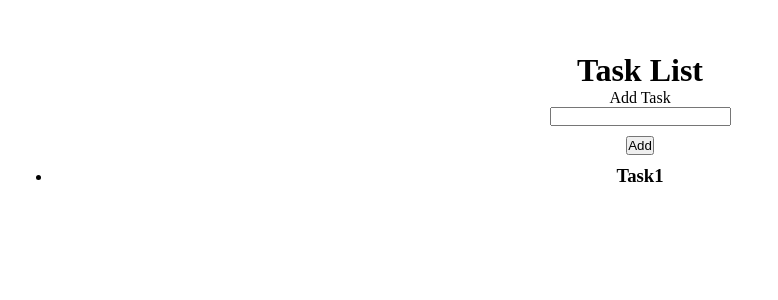
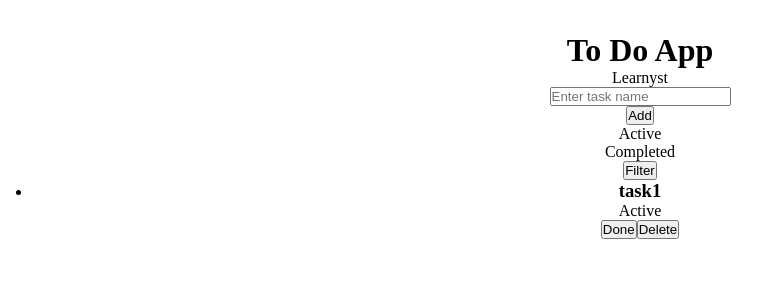
Before and after one commit to ayechico21/to-do-app, a React (Vite) app: page / in a window 1280 px wide. Shown: the top 300 px of the page, without its empty margins (0-778 px from the left). Built offline with nearby package versions, Linux system fonts and the light colour scheme.

Commit message:
added task related components

```diff
--- a/src/App.css
+++ b/src/App.css
@@ -16,22 +16,3 @@ html {
   padding: 2rem;
   text-align: center;
 }
-
-.wrapper {
-  padding: 20px;
-}
-
-.wrapper h3 {
-  text-transform: capitalize;
-}
-
-.wrapper form button {
-  margin: 10px 0;
-  cursor: pointer;
-}
-
-.wrapper ul button {
-  background: none;
-  border: none;
-  cursor: pointer;
-}
--- a/src/App.jsx
+++ b/src/App.jsx
@@ -1,44 +1,22 @@
 import "./App.css";
-import { useState } from "react";
-import { useDispatch, useSelector } from "react-redux";
-import { addTask } from "./store/tasks";
+
+import { useSelector } from "react-redux";
+import TaskList from "./components/TaskList";
+import Title from "./components/Title";
+import NewTask from "./components/NewTask";
+import TasksInfo from "./components/TaskInfo";
+
 function App() {
-  const [taskName, setTask] = useState("");
   const tasks = [...useSelector((state) => state.tasks)].sort((a, b) => {
     return a.name.toLowerCase() > b.name.toLowerCase() ? 1 : -1;
   });
-  const dispatch = useDispatch();
-  const handleSubmit = (event) => {
-    event.preventDefault();
-    dispatch(addTask(taskName));
-    setTask("");
-  };
 
   return (
     <div className="App">
-      <div className="wrapper">
-        <h1>Task List</h1>
-        <form onSubmit={handleSubmit}>
-          <label>
-            <p>Add Task</p>
-            <input
-              type="text"
-              onChange={(e) => setTask(e.target.value)}
-              value={taskName}
-            />
-          </label>
-          <div>
-            <button type="submit">Add</button>
-          </div>
-        </form>
-        <ul>
-          {tasks.map((task) => (
-            <li key={task.name}>
-              <h3>{task.name}</h3>
-            </li>
-          ))}
-        </ul>
-      </div>
+      <Title />
+      <NewTask />
+      <TasksInfo />
+      <TaskList tasks={tasks} />
     </div>
   );
 }
--- /dev/null
+++ b/src/components/NewTask.jsx
@@ -0,0 +1,38 @@
+import React, { useState } from "react";
+import { useDispatch } from "react-redux";
+import { addTask } from "../store/tasks";
+
+const NewTask = () => {
+  const [taskName, setTaskName] = useState("");
+  const dispatch = useDispatch();
+
+  const handleOnChange = (event) => {
+    setTaskName(event.target.value);
+  };
+
+  const handleSubmit = (event) => {
+    event.preventDefault();
+    dispatch(addTask(taskName));
+    setTaskName("");
+  };
+
+  return (
+    <>
+      <form onSubmit={handleSubmit}>
+        <label>
+          <input
+            type="text"
+            onChange={handleOnChange}
+            value={taskName}
+            placeholder="Enter task name"
+          />
+        </label>
+        <div>
+          <button type="submit">Add</button>
+        </div>
+      </form>
+    </>
+  );
+};
+
+export default NewTask;
--- /dev/null
+++ b/src/components/Task.jsx
@@ -0,0 +1,14 @@
+import React from "react";
+
+const Task = ({ task }) => {
+  return (
+    <>
+      <h3>{task.name}</h3>
+      <p>{task.isDone ? "Completed" : "Active"}</p>
+      <button>Done</button>
+      <button>Delete</button>
+    </>
+  );
+};
+
+export default Task;
--- /dev/null
+++ b/src/components/TaskInfo.jsx
@@ -0,0 +1,13 @@
+import React from "react";
+
+const TasksInfo = () => {
+  return (
+    <>
+      <div>Active</div>
+      <div>Completed</div>
+      <button>Filter</button>
+    </>
+  );
+};
+
+export default TasksInfo;
--- /dev/null
+++ b/src/components/TaskList.jsx
@@ -0,0 +1,18 @@
+import React from "react";
+import Task from "./Task";
+
+const TaskList = ({ tasks }) => {
+  return (
+    <>
+      <ul>
+        {tasks.map((task) => (
+          <li key={task.name}>
+            <Task task={task} />
+          </li>
+        ))}
+      </ul>
+    </>
+  );
+};
+
+export default TaskList;
--- /dev/null
+++ b/src/components/Title.jsx
@@ -0,0 +1,12 @@
+import React from "react";
+
+const Title = () => {
+  return (
+    <div>
+      <h1>To Do App</h1>
+      <p>Learnyst</p>
+    </div>
+  );
+};
+
+export default Title;
--- a/src/store/tasks.js
+++ b/src/store/tasks.js
@@ -12,6 +12,7 @@ export function addTask(task) {
 const defaultTasks = [
   {
     name: "task1",
+    isDone: false,
   },
 ];
 
@@ -22,6 +23,7 @@ function tasks(state = defaultTasks, action) {
         ...state,
         {
           name: action.task,
+          isDone: false,
         },
       ];
 
```
